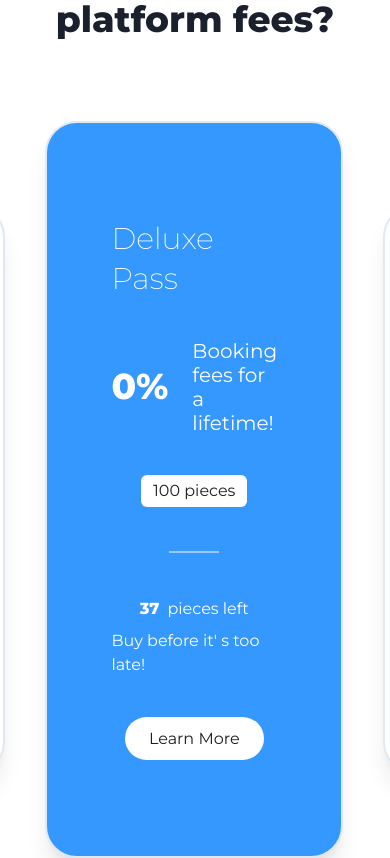
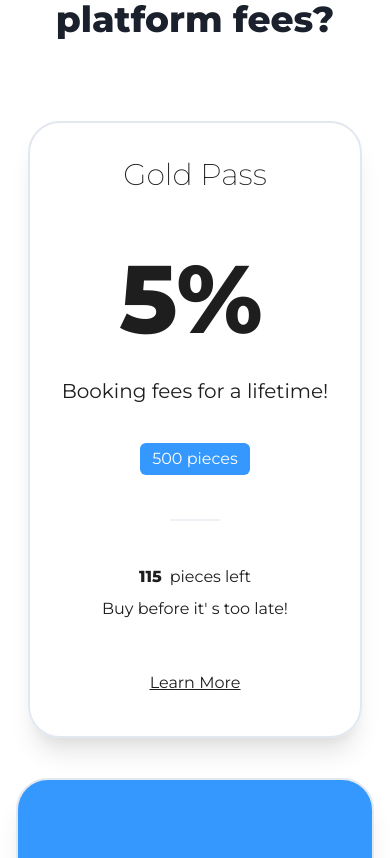
Before and after one commit to valMn/ollietrips-app-website, a Next.js app: page / in a window 390 px wide. Shown: the part 4380-5238 px from the top of the page. Built offline with nearby package versions, Linux system fonts and the light colour scheme; what sal.js would draw is missing.

Commit message:
responsive design - first pass

```diff
--- a/components/CardCreator.tsx
+++ b/components/CardCreator.tsx
@@ -14,8 +14,11 @@ type Props = {
 export const CardCreator: React.FC<Props> = ({ imageSrc, name, linkedInUrl, role, description }) => {
   return (
     <Box bg='brand.ultraLightGray'
-      borderRadius='2rem' w={700} h={300} p={20}>
-      <Flex gap={6}>
+      borderRadius='2rem'
+      maxW={700} w='100%'
+      // maxH={300} h='100%'
+      p={[10, 10, 20]}>
+      <Flex gap={6} direction={['column', 'column', 'row']}>
         <Avatar size='xl' src={imageSrc} name={name} sx={{ 'background': 'none' }} />
         <Stack>
           <Flex align='center' justify='space-between' gap={4}>
--- a/components/CardPartner.tsx
+++ b/components/CardPartner.tsx
@@ -1,6 +1,6 @@
 import React from 'react';
 import Image from 'next/image';
-import { Box, Center, Stack, Flex, Heading } from '@chakra-ui/react';
+import { Box, Center, Stack, Flex, Heading, GridItem } from '@chakra-ui/react';
 
 type Props = {
   src: string;
@@ -8,11 +8,13 @@ type Props = {
 
 export const CardPartner: React.FC<Props> = ({ src, ...rest }) => {
   return (
-    <Box bg='brand.ultraLightGray'
-    borderRadius='2rem' p={8}
-      {...rest}>
-    <Box minW={200} minH={200} sx={{ opacity: 0.5 }}>
-      <Image src={`/logos/hotels/${src}.svg`} alt={src} width={200} height={200} />
-      </Box>
-    </Box>);
+    <GridItem bg='brand.ultraLightGray'
+      borderRadius='2rem' p={8} w='100%'
+      alignItems='center' justifyContent='center'{...rest}>
+      < Flex sx={{ opacity: 0.5 }}
+        w='100%' h='100%'
+        align='center' justify='center' >
+        <Image src={`/logos/hotels/${src}.svg`} alt={src} width={200} height={200} />
+      </Flex >
+    </GridItem >);
 };
--- a/components/CardPass.tsx
+++ b/components/CardPass.tsx
@@ -31,8 +31,13 @@ export const CardPass: React.FC<Props> = ({
       p={cardPadding} py={cardPaddingY}>
       <Stack align='center' justify='center' spacing={10} height='100%'>
         < Heading color={textColor} fontWeight={100}>{title}</Heading >
-        <Flex gap={4} justifyContent='center' alignItems='center' color={textColor} >
-          <Heading size='2xl' pr={2}>{percentage}%</Heading>
+          <Flex
+            direction={['column', 'column', 'column', 'column', 'row']}
+            gap={4}
+            justify='center'
+            align='center'
+            color={textColor} >
+            <Heading fontSize={['8xl', '8xl', '8xl', '8xl', '2xl']} pr={2}>{percentage}%</Heading>
           <Heading size='md' fontWeight={400}>Booking fees
             for a lifetime!</Heading>
         </Flex>
--- a/pages/index.tsx
+++ b/pages/index.tsx
@@ -7,7 +7,7 @@ import styles from '../styles/Home.module.css';
 import { creators } from '../data/creators';
 import { hotels } from '../data/hotels';
 import { headerServices } from "../data/headerServices";
-import { Text, Box, Stack, Flex, Heading, Divider, Center, Spacer, Input, Button, HStack, Circle } from '@chakra-ui/react';
+import { Text, Box, Stack, Flex, Heading, Divider, Center, Spacer, Input, Button, HStack, Circle, Grid } from '@chakra-ui/react';
 import { Section, CardPass, CardStep, CardCreator, CardQuote, CardPartner, HeaderService, Sal } from "../components";
 import sal, { Options } from 'sal.js';
 import 'sal.js/dist/sal.css';
@@ -146,7 +146,7 @@ const Home: NextPage = () => {
         </Section>
 
         <Section>
-          <Stack direction="row" w='100%' align='center' justify='center' spacing={10}>
+          <Stack direction={['column', 'column', 'row']} w='100%' align='center' justify='center' spacing={10}>
             <CardPass title="Gold Pass" percentage={5} totalQuantity={500} restQuantity={115} ctaLink="#" />
             <CardPass title="Deluxe Pass" percentage={0} totalQuantity={100} restQuantity={37} ctaLink="#" highlighted />
             <CardPass title="Pro Pass" percentage={7} totalQuantity={1000} restQuantity={340} ctaLink="#" />
@@ -204,12 +204,12 @@ const Home: NextPage = () => {
             <Sal animation='slide-up' duration='2000'>
               <Heading size={['3xl', '3xl', '4xl']}>Your favorite Hotels on <span style={{ color: theme.colors.brand.primary }}>Ollie</span></Heading>
             </Sal>
-            <Flex alignItems='center'
-              justifyContent='center' style={{ display: 'flex', gap: 40, flexWrap: 'wrap' }}>
-            {hotels.map((hotel, i) => (
-              <CardPartner key={i} src={hotel} />
-            ))}
-          </Flex>
+
+            <Grid gap={7} templateColumns={['repeat(2,1fr)', 'repeat(2,1fr)', 'repeat(3,1fr)']}>
+              {hotels.map((hotel, i) => (
+                <CardPartner key={i} src={hotel} />
+              ))}
+            </Grid>
           </Flex>
         </Section>
 
```
